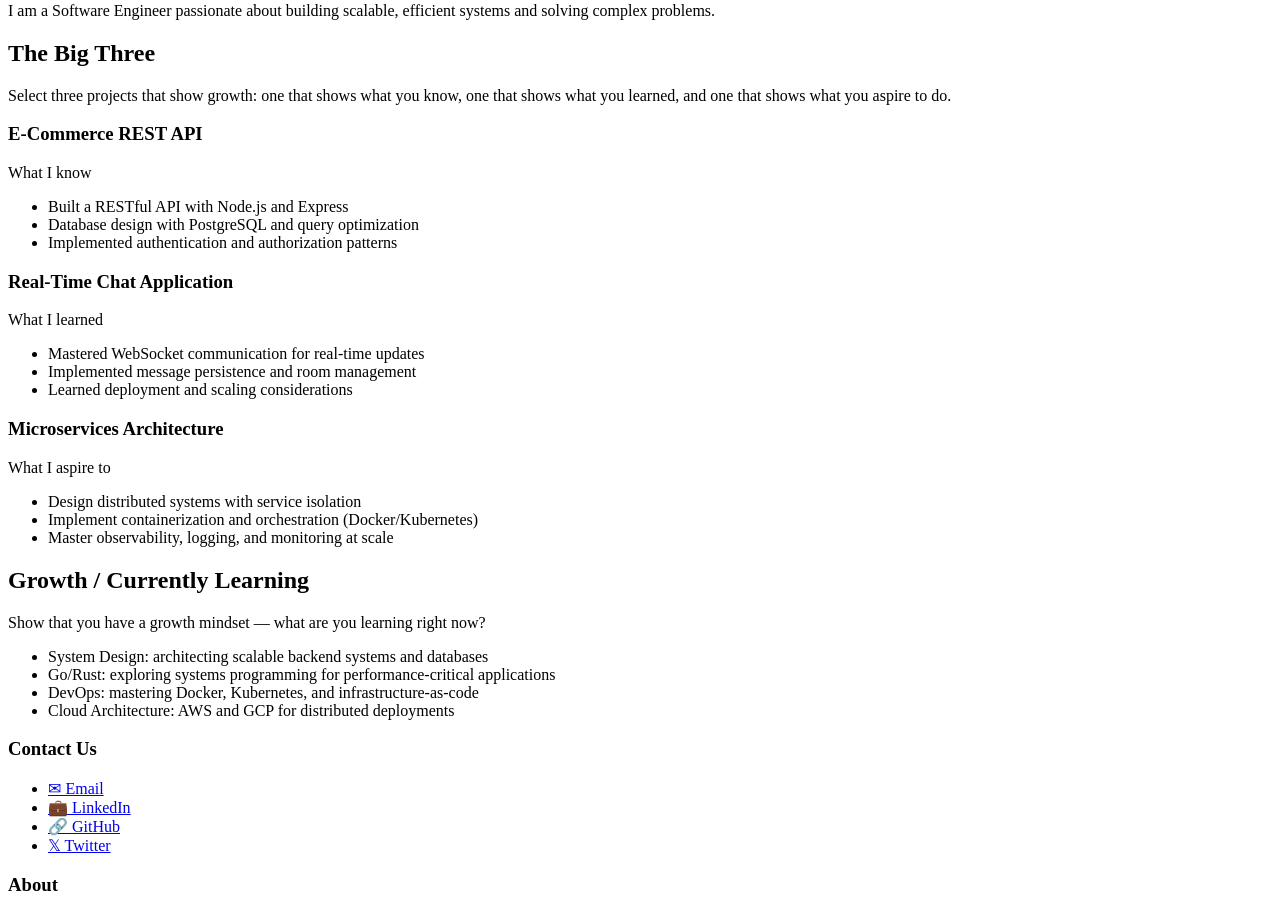
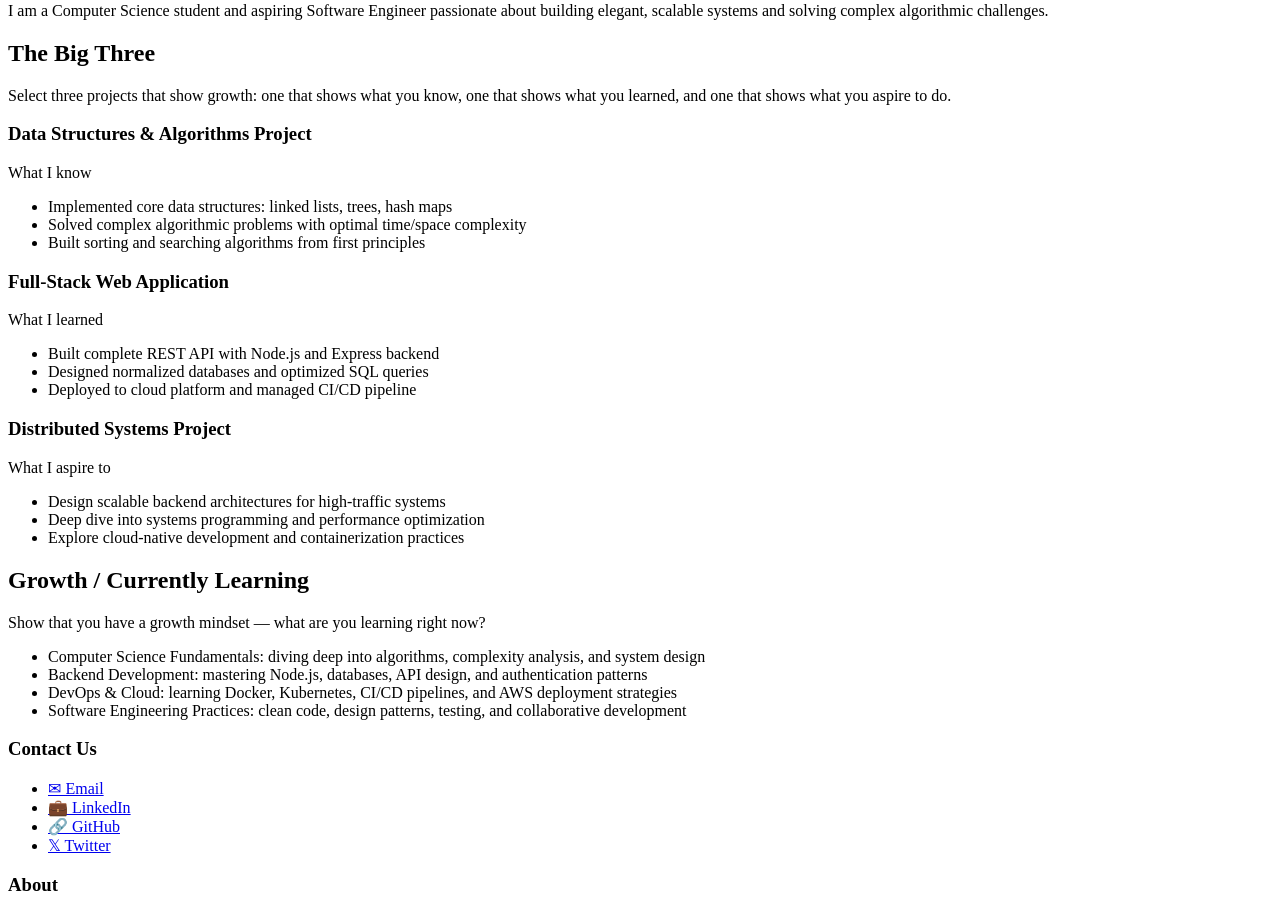
Before and after one commit to abby613/Cambray_CS381, a React (Vite) app: page / in a window 1280 px wide. Shown: the part 1260-2175 px from the top of the page. Built offline with nearby package versions, Linux system fonts and the light colour scheme; the HTML template or start-up script is replaced by a standard one.

Commit message:
Update portfolio for CS student focus

```diff
--- a/src/components/Growth.jsx
+++ b/src/components/Growth.jsx
@@ -2,10 +2,10 @@ import React from 'react'
 
 export default function Growth(){
   const learning = [
-    'System Design: architecting scalable backend systems and databases',
-    'Go/Rust: exploring systems programming for performance-critical applications',
-    'DevOps: mastering Docker, Kubernetes, and infrastructure-as-code',
-    'Cloud Architecture: AWS and GCP for distributed deployments'
+    'Computer Science Fundamentals: diving deep into algorithms, complexity analysis, and system design',
+    'Backend Development: mastering Node.js, databases, API design, and authentication patterns',
+    'DevOps & Cloud: learning Docker, Kubernetes, CI/CD pipelines, and AWS deployment strategies',
+    'Software Engineering Practices: clean code, design patterns, testing, and collaborative development'
   ]
 
   return (
--- a/src/components/Hero.jsx
+++ b/src/components/Hero.jsx
@@ -1,7 +1,7 @@
 import React from 'react'
 
 export default function Hero() {
-  const exampleHero = "I am a Software Engineer passionate about building scalable, efficient systems and solving complex problems.";
+  const exampleHero = "I am a Computer Science student and aspiring Software Engineer passionate about building elegant, scalable systems and solving complex algorithmic challenges.";
 
   return (
     <section className="hero">
--- a/src/components/Projects.jsx
+++ b/src/components/Projects.jsx
@@ -15,30 +15,30 @@ function ProjectCard({title, role, bullets}){
 export default function Projects(){
   const projects = [
     {
-      title: 'E-Commerce REST API',
+      title: 'Data Structures & Algorithms Project',
       role: 'What I know',
       bullets: [
-        'Built a RESTful API with Node.js and Express',
-        'Database design with PostgreSQL and query optimization',
-        'Implemented authentication and authorization patterns',
+        'Implemented core data structures: linked lists, trees, hash maps',
+        'Solved complex algorithmic problems with optimal time/space complexity',
+        'Built sorting and searching algorithms from first principles',
       ]
     },
     {
-      title: 'Real-Time Chat Application',
+      title: 'Full-Stack Web Application',
       role: 'What I learned',
       bullets: [
-        'Mastered WebSocket communication for real-time updates',
-        'Implemented message persistence and room management',
-        'Learned deployment and scaling considerations',
+        'Built complete REST API with Node.js and Express backend',
+        'Designed normalized databases and optimized SQL queries',
+        'Deployed to cloud platform and managed CI/CD pipeline',
       ]
     },
     {
-      title: 'Microservices Architecture',
+      title: 'Distributed Systems Project',
       role: 'What I aspire to',
       bullets: [
-        'Design distributed systems with service isolation',
-        'Implement containerization and orchestration (Docker/Kubernetes)',
-        'Master observability, logging, and monitoring at scale',
+        'Design scalable backend architectures for high-traffic systems',
+        'Deep dive into systems programming and performance optimization',
+        'Explore cloud-native development and containerization practices',
       ]
     }
   ]
```
